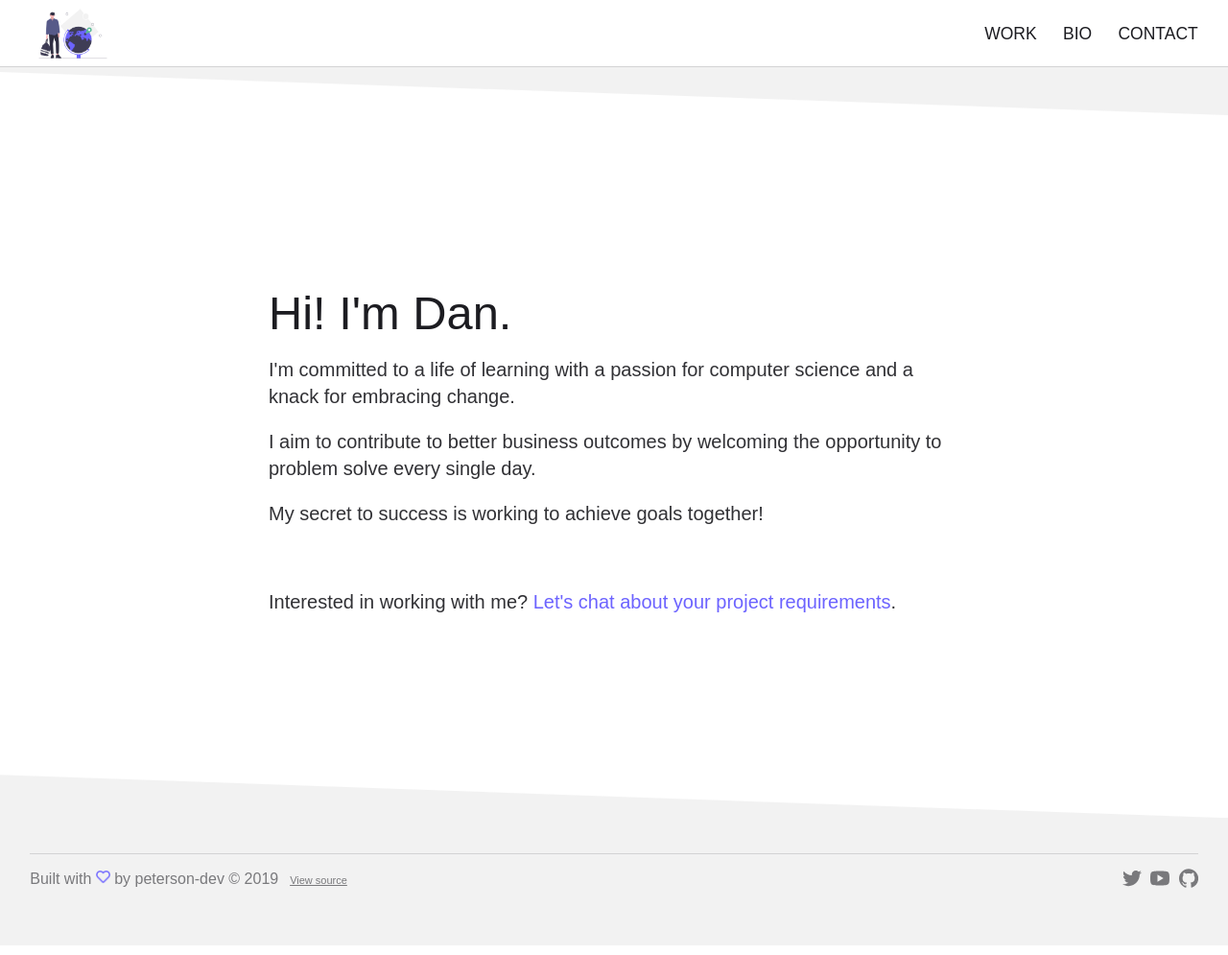
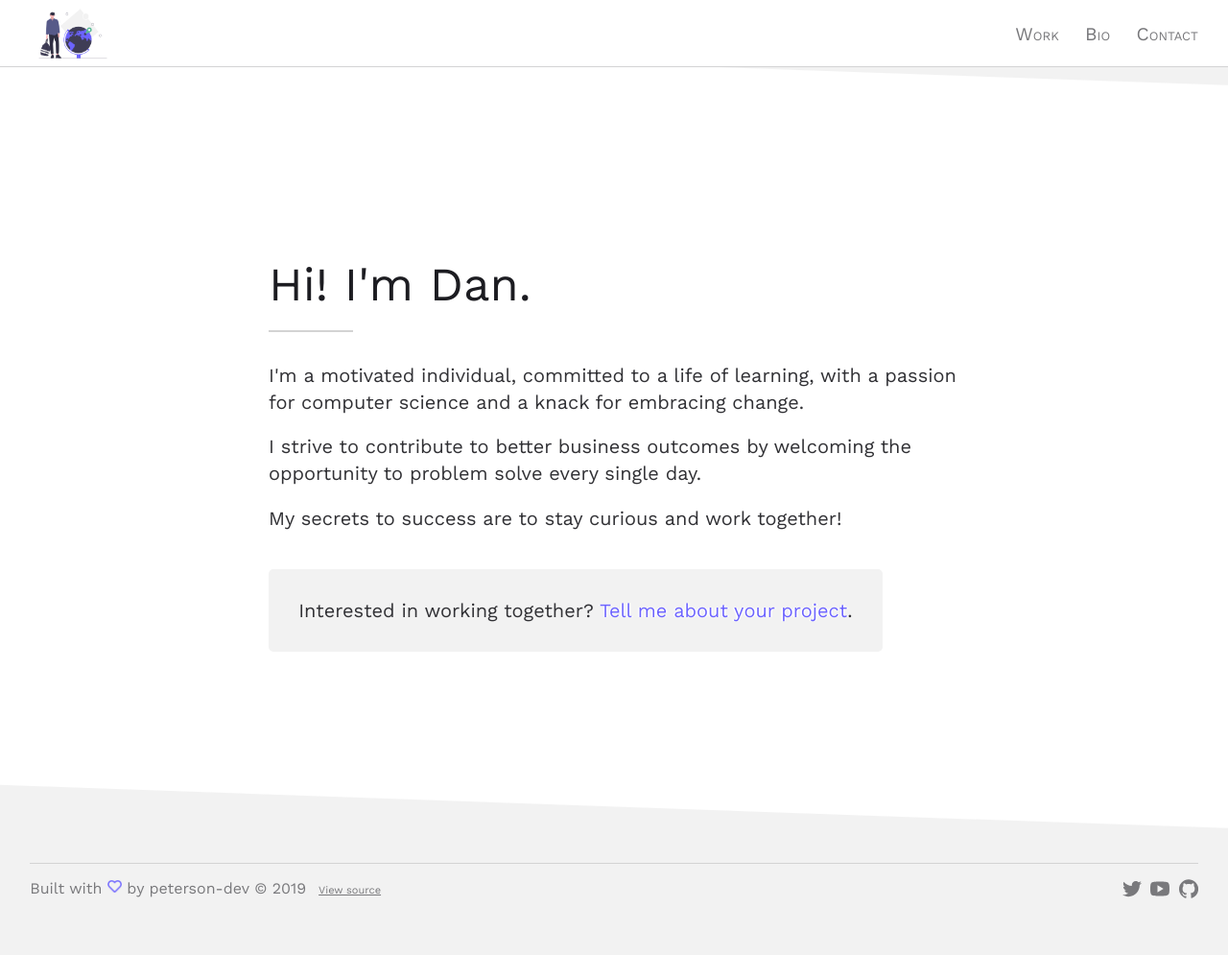
Before and after one commit to peterson-dev/portfolio, a PHP site: page / in a window 1280 px wide. Shown: the whole page at 96% size. Run offline with PHP 8.4, Linux system fonts and the light colour scheme.

Commit message:
add nav active tab styling, tweak font sizes, change index lingo

```diff
--- a/main/assets/css/_components.scss
+++ b/main/assets/css/_components.scss
@@ -2,4 +2,5 @@
 @import 'components/c-diagonal-hero';
 @import 'components/c-main-header';
 @import 'components/c-main-footer';
-@import 'components/c-text-background-effects'
+@import 'components/c-text-background-effects';
+@import 'components/c-testimonials';
--- a/main/assets/css/components/_c-main-header.scss
+++ b/main/assets/css/components/_c-main-header.scss
@@ -41,10 +41,6 @@ Descr: Accessible website navigation
 
   .main-header__nav-item { // nav list item
     margin-bottom: var(--space-xs);
-  }
-
-  .current { // menu nav link selector for current/active menu item
-    background-color: pink;
   }
 
   .main-header__nav-link { // link within list item
--- /dev/null
+++ b/main/assets/css/components/_c-testimonials.scss
@@ -0,0 +1,105 @@
+/* --------------------------------
+
+Title: Testimonials
+Descr: A gallery of testimonial cards
+
+-------------------------------- */
+
+.testimonials {}
+
+.testimonials__grid {
+  > * {
+    margin-bottom: var(--space-md);
+  }
+
+  @include breakpoint(md) {
+    @supports (grid-area: auto) {
+      display: grid;
+      grid-template-columns: repeat(3, 1fr);
+      grid-gap: var(--space-sm);
+
+      > * {
+        margin-bottom: 0;
+      }
+    }
+  }
+}
+
+.testimonials__card {
+  background-color: var(--color-contrast-lower);
+  padding: var(--component-padding);
+  border-radius: var(--radius);
+
+  .icon {
+    display: block;
+    width: 64px;
+    height: 64px;
+    color: var(--color-contrast-low);
+    margin-bottom: var(--space-xxs);
+  }
+
+  footer {
+    display: flex;
+    align-items: center;
+    flex-wrap: wrap;
+  }
+
+  @include breakpoint(md) {
+    display: flex;
+    flex-direction: column;
+
+    footer {
+      margin-top: auto;
+    }
+  }
+}
+
+.testimonials__quote {
+  line-height: 1.4;
+  margin-bottom: var(--space-md);
+}
+
+.testimonials__img {
+  flex-shrink: 0;
+  margin-right: var(--space-xxs);
+
+  img {
+    display: block;
+    width: 48px;
+    height: 48px;
+    border-radius: 50%;
+    border: 2px solid var(--color-bg);
+  }
+}
+
+.testimonials__cite {
+  font-size: var(--text-sm);
+
+  span {
+    display: block;
+    color: var(--color-contrast-medium);
+    margin-top: var(--space-xxxxs);
+  }
+}
+
+// --center-content
+.testimonials--center-content {
+  .testimonials__card {
+    text-align: center;
+
+    .icon {
+      margin-left: auto;
+      margin-right: auto;
+    }
+
+    footer {
+      display: block;
+    }
+
+    .testimonials__img {
+      margin: 0 0 var(--space-xxxs);
+      display: flex;
+      justify-content: center;
+    }
+  }
+}
--- a/main/assets/css/global/_typography.scss
+++ b/main/assets/css/global/_typography.scss
@@ -1,6 +1,6 @@
 :root {
   // font family
-  --font-primary: sans-serif;
+  --font-primary: 'Work Sans';
 
   // body font size
   --text-base-size: 1em;
--- a/main/assets/css/style.css
+++ b/main/assets/css/style.css
@@ -4,6 +4,49 @@
 
 * {
   font: inherit;
+}
+
+/* custom */
+.partial-border {
+  width:350px;
+  height:0px;
+  background:white;
+  position:relative;
+}
+
+.partial-border:after {
+  content:'';
+  width:25%;
+  height:2px;
+  background:lightgray;
+  position:absolute;
+  bottom:-4px;
+}
+
+.nav-font {
+  font-weight: 100;
+  opacity: 0.6;
+  font-variant: small-caps;
+  font-size: 1.1em;
+  transition-property: opacity, font-weight, color;
+  transition-duration: .25s;
+  transition-timing-function: ease-in;
+}
+
+.nav-font:hover {
+  color: #6c63ff;
+  opacity: 1;
+  font-weight: 900;
+}
+
+/* menu nav link selector for current/active menu item */
+.current:after {
+  content: "";
+  display: block;
+  margin-right: auto; /* This will left align the border. */
+  width: 28px;
+  border-bottom: 2px solid #6c63ff;
+  opacity: .75;
 }
 
 html, body, div, span, applet, object, iframe,
@@ -1167,7 +1210,7 @@ img, video, svg {
 }
 
 :root {
-  --font-primary: sans-serif;
+  --font-primary: 'Work Sans';
   --text-base-size: 1em;
   --text-scale-ratio: 1.2;
   --text-xs: calc(1em/var(--text-scale-ratio)/var(--text-scale-ratio));
@@ -1194,7 +1237,7 @@ img, video, svg {
 body {
   font-size: 1em;
   font-size: var(--text-base-size);
-  font-family: sans-serif;
+  font-family: 'Work Sans';
   font-family: var(--font-primary);
   color: hsl(240, 4%, 20%);
   color: var(--color-contrast-high);
@@ -2097,10 +2140,6 @@ Descr: Accessible website navigation
   margin-bottom: var(--space-xs);
 }
 
-.current {
-  background-color: pink;
-}
-
 .main-header__nav-link {
   color: hsl(240, 8%, 12%);
   color: var(--color-contrast-higher);
@@ -2481,3 +2520,125 @@ Descr: A collection of text backgrounds animated on hover
   text-shadow: 1.5px 0 hsl(0, 0%, 100%), -1.5px 0 hsl(0, 0%, 100%);
   text-shadow: 1.5px 0 var(--color-bg), -1.5px 0 var(--color-bg);
 }
+
+/* --------------------------------
+
+Title: Testimonials
+Descr: A gallery of testimonial cards
+
+-------------------------------- */
+.testimonials__grid > * {
+  margin-bottom: 1.25em;
+  margin-bottom: var(--space-md);
+}
+
+@media (min-width: 64rem) {
+  @supports (grid-area: auto) {
+    .testimonials__grid {
+      display: grid;
+      grid-template-columns: repeat(3, 1fr);
+      grid-gap: 0.75em;
+      grid-gap: var(--space-sm);
+    }
+    .testimonials__grid > * {
+      margin-bottom: 0;
+    }
+  }
+}
+
+.testimonials__card {
+  background-color: hsl(0, 0%, 95%);
+  background-color: var(--color-contrast-lower);
+  padding: 1.25em;
+  padding: var(--component-padding);
+  border-radius: 0.25em;
+  border-radius: var(--radius);
+}
+
+.testimonials__card .icon {
+  display: block;
+  width: 64px;
+  height: 64px;
+  color: hsl(240, 1%, 83%);
+  color: var(--color-contrast-low);
+  margin-bottom: 0.375em;
+  margin-bottom: var(--space-xxs);
+}
+
+.testimonials__card footer {
+  display: -ms-flexbox;
+  display: flex;
+  -ms-flex-align: center;
+      align-items: center;
+  -ms-flex-wrap: wrap;
+      flex-wrap: wrap;
+}
+
+@media (min-width: 64rem) {
+  .testimonials__card {
+    display: -ms-flexbox;
+    display: flex;
+    -ms-flex-direction: column;
+        flex-direction: column;
+  }
+  .testimonials__card footer {
+    margin-top: auto;
+  }
+}
+
+.testimonials__quote {
+  line-height: 1.4;
+  margin-bottom: 1.25em;
+  margin-bottom: var(--space-md);
+}
+
+.testimonials__img {
+  -ms-flex-negative: 0;
+      flex-shrink: 0;
+  margin-right: 0.375em;
+  margin-right: var(--space-xxs);
+}
+
+.testimonials__img img {
+  display: block;
+  width: 48px;
+  height: 48px;
+  border-radius: 50%;
+  border: 2px solid hsl(0, 0%, 100%);
+  border: 2px solid var(--color-bg);
+}
+
+.testimonials__cite {
+  font-size: 0.83333em;
+  font-size: var(--text-sm);
+}
+
+.testimonials__cite span {
+  display: block;
+  color: hsl(240, 1%, 48%);
+  color: var(--color-contrast-medium);
+  margin-top: 0.125em;
+  margin-top: var(--space-xxxxs);
+}
+
+.testimonials--center-content .testimonials__card {
+  text-align: center;
+}
+
+.testimonials--center-content .testimonials__card .icon {
+  margin-left: auto;
+  margin-right: auto;
+}
+
+.testimonials--center-content .testimonials__card footer {
+  display: block;
+}
+
+.testimonials--center-content .testimonials__card .testimonials__img {
+  margin: 0 0 0.25em;
+  margin: 0 0 var(--space-xxxs);
+  display: -ms-flexbox;
+  display: flex;
+  -ms-flex-pack: center;
+      justify-content: center;
+}
--- a/main/index.html
+++ b/main/index.html
@@ -4,6 +4,7 @@
   <meta charset="UTF-8">
   <meta name="viewport" content="width=device-width, initial-scale=1">
   <script>document.getElementsByTagName("html")[0].className += " js";</script>
+  <link href="https://fonts.googleapis.com/css?family=Work+Sans" rel="stylesheet">
   <link rel="stylesheet" href="assets/css/style.css">
   <title>peterson development</title>
   <link rel="icon" type="image/ico" href="assets/img/favicon-1.png">
@@ -23,9 +24,9 @@
 
       <nav class="main-header__nav js-main-header__nav" id="main-header-nav" aria-labelledby="main-header-nav-label" role="navigation">
         <center><ul class="main-header__nav-list">
-          <li class="main-header__nav-item"><a href="work.html" class="main-header__nav-link">WORK</a></li>
-          <li class="main-header__nav-item"><a href="bio.html" class="main-header__nav-link">BIO</a></li>
-          <li class="main-header__nav-item"><a href="contact.html" class="main-header__nav-link">CONTACT</a></li>
+          <li class="main-header__nav-item"><a href="work.html" class="main-header__nav-link nav-font hover-color">Work</a></li>
+          <li class="main-header__nav-item"><a href="bio.html" class="main-header__nav-link nav-font hover-color">Bio</a></li>
+          <li class="main-header__nav-item"><a href="contact.html" class="main-header__nav-link nav-font hover-color">Contact</a></li>
         </ul></center>
       </nav>
     </div> <!-- main-header__layout -->
@@ -33,20 +34,24 @@
 </header>
 
 <body style="background: var(--color-contrast-lower);">
-  <section class="hero hero--diagonal margin-top--lg">
+  <section class="hero hero--diagonal margin-top--sm">
     <div class="container container--adaptive-sm">
       <div class="hero__content">
         <div class="text-component">
           <br>
           <br>
           <h1>Hi! I'm Dan.</h1>
-          <p>I'm committed to a life of learning with a passion for computer science and a knack for embracing change.</p>
-          <p>I aim to contribute to better business outcomes by welcoming the opportunity to problem solve every single day.</p>
-          <p>My secret to success is working to achieve goals together!</p>
+          <div class="partial-border margin-bottom--lg"></div>
+          <p>I'm a motivated individual, committed to a life of learning, with a passion for computer science and a knack for embracing change.</p>
+          <p>I strive to contribute to better business outcomes by welcoming the opportunity to problem solve every single day.</p>
+          <p>My secrets to success are to stay curious and work together!</p>
         </div>
 
         <div class="hero__cta flex flex--wrap flex--center-y flex--gap-sm margin-top--md">
-          <p>Interested in working with me? <a href="mailto:peterzen.dev@gmail.com" rel="noopener noreferrer" style="color:#6c63ff;" class="text-bg-fx text-bg-fx--underline text-bg-fx--text-shadow">Let's chat about your project requirements</a>.</p>
+            <div class="testimonials__card">
+
+          <p>Interested in working together? <a href="mailto:peterzen.dev@gmail.com" rel="noopener noreferrer" style="color:#6c63ff;" class="text-bg-fx text-bg-fx--underline text-bg-fx--text-shadow">Tell me about your project</a>.</p>
+          </div>
           <br>
           <br>
           <br>
```
Also changed, not shown: main/bio.html (+4 -3 lines), main/contact.html (+4 -3 lines), main/work.html (+4 -3 lines).
